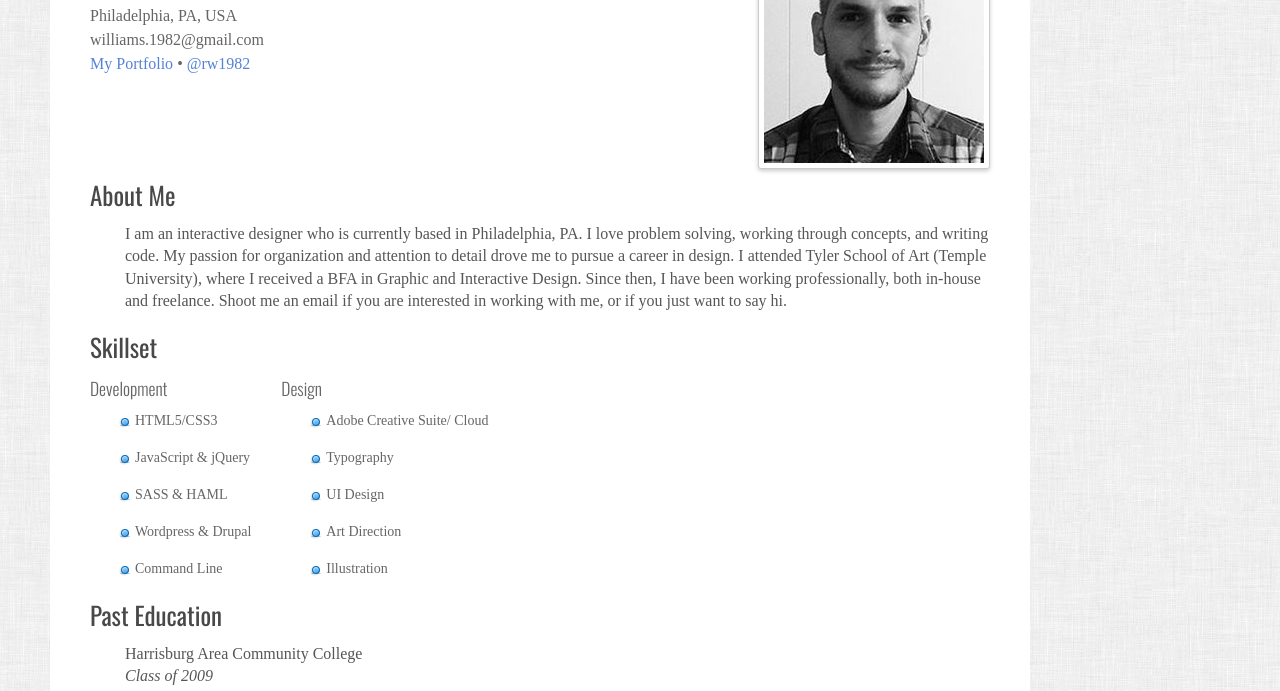
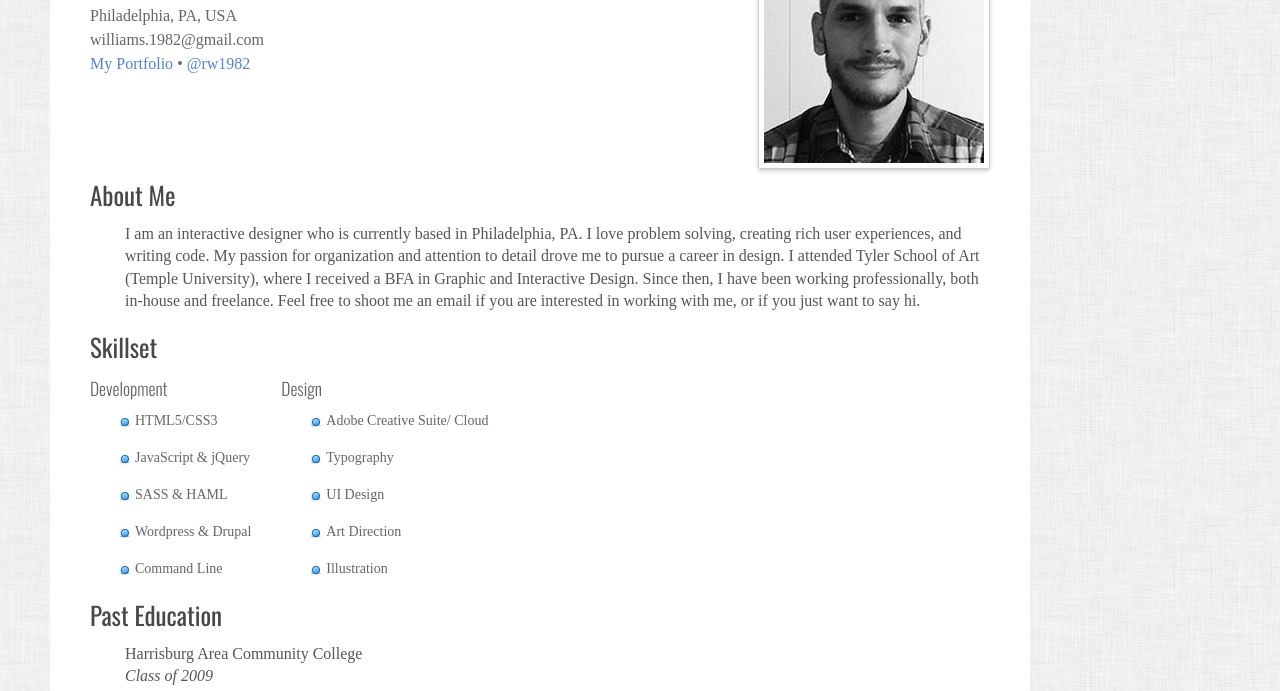
Before and after one commit to rw1982/rw1982.github.io, a plain HTML site: page index.html in a window 1280 px wide. Shown: the part 119-810 px from the top of the page. Drawn offline with nearby package versions, Linux system fonts and the light colour scheme; a web font is replaced by a local one.

Commit message:
Update index.html

```diff
--- a/index.html
+++ b/index.html
@@ -40,7 +40,7 @@
 
           <section id="profile">
               <h2>About Me</h2>
-              <p itemprop="description">I am an interactive designer who is currently based in Philadelphia, PA. I love problem solving, working through concepts, and writing code. My passion for organization and attention to detail drove me to pursue a career in design. I attended Tyler School of Art (Temple University), where I received a BFA in Graphic and Interactive Design. Since then, I have been working professionally, both in-house and freelance. Shoot me an email if you are interested in working with me, or if you just want to say hi.</p>
+              <p itemprop="description">I am an interactive designer who is currently based in Philadelphia, PA. I love problem solving, creating rich user experiences, and writing code. My passion for organization and attention to detail drove me to pursue a career in design. I attended Tyler School of Art (Temple University), where I received a BFA in Graphic and Interactive Design. Since then, I have been working professionally, both in-house and freelance. Feel free to shoot me an email if you are interested in working with me, or if you just want to say hi.</p>
           </section>
 
           <section id="skills" class="clearfix" itemscope itemtype="http://schema.org/ItemList">
```
